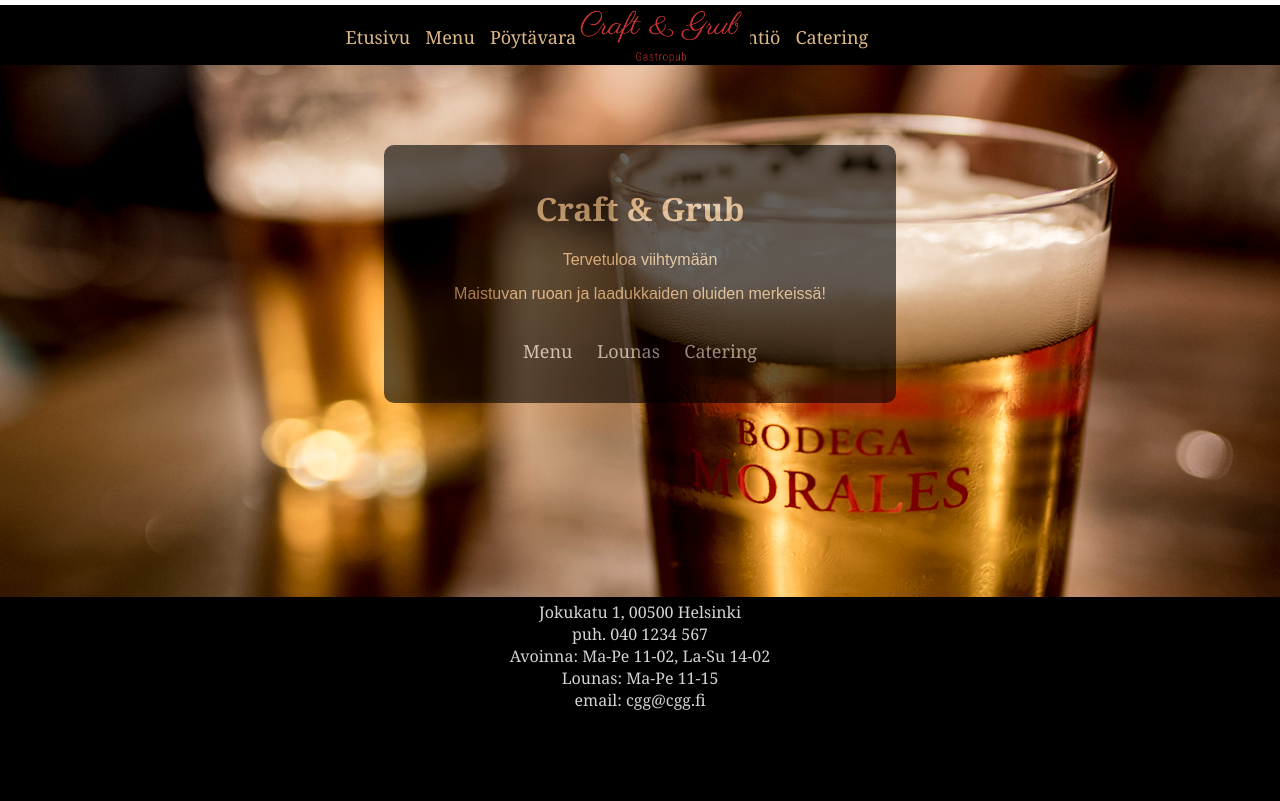
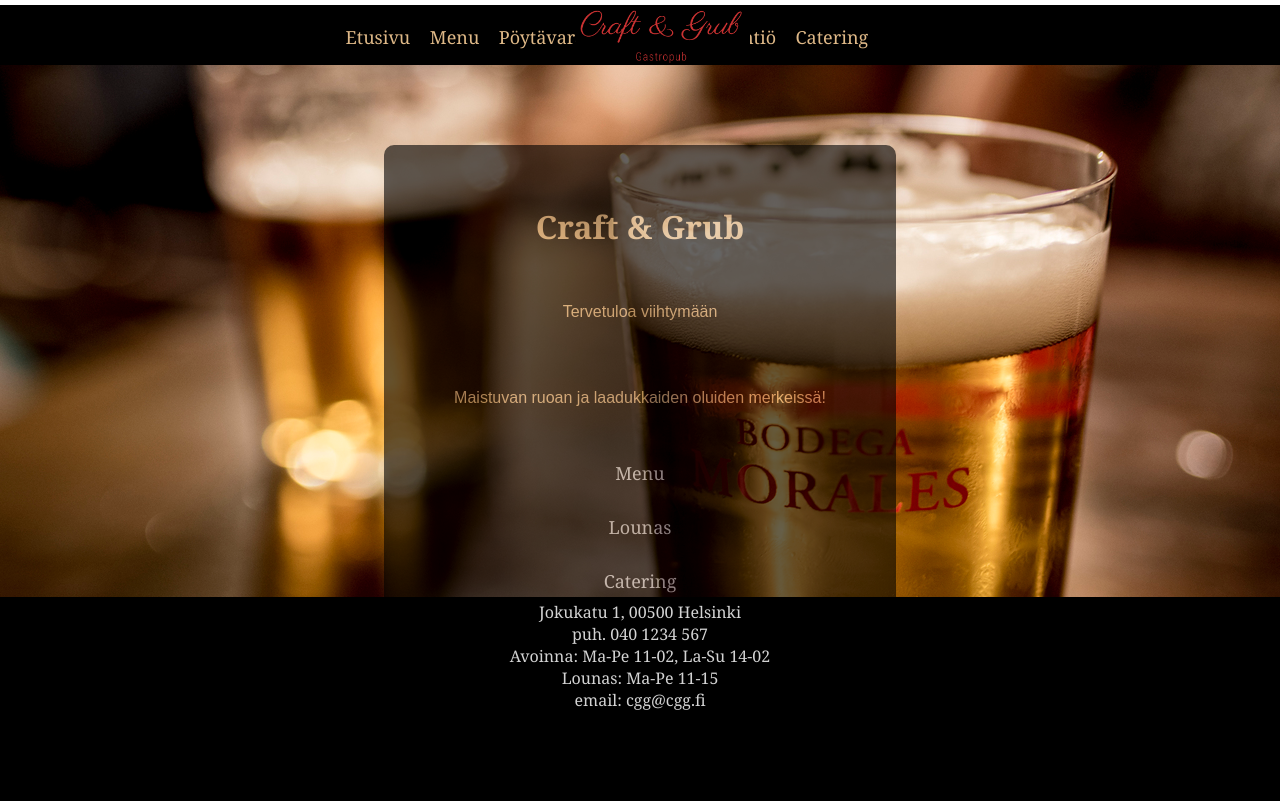
Before and after one commit to pajaz/CGG, a PHP site: page / in a window 1280 px wide. After the commit the page ends 710 px from the top, so only its background shows below. Run offline with PHP 8.4, Linux system fonts and the light colour scheme.

Commit message:
style editing

```diff
--- a/index.html
+++ b/index.html
@@ -16,8 +16,8 @@
                 <a class="left-nav" href="javascript:getContent('bookTable');">Pöytävaraus</a>
             </div>
             <div class="right-nav-container block">
+                    <a class="right-nav" href="javascript:getContent('companyPage');">Yhtiö</a>
                 <a class="right-nav" href="javascript:getContent('cateringPage');">Catering</a>
-                <a class="right-nav" href="javascript:getContent('companyPage');">Yhtiö</a>
             </div>
         </nav>
         <div id="logo">
--- a/style/styles.css
+++ b/style/styles.css
@@ -55,7 +55,8 @@ h1 {
 
 
 #logo {
-    max-height: 60px;
+    box-sizing: border-box;
+    max-height: 65px;
     position: absolute;
     top: 5px;
     left: 45%;
@@ -92,19 +93,14 @@ nav {
     text-align: center;
 }
 
-.left-nav {
-    float: left;
-}
-
-.right-nav {
-    float: right;
-}
-
 .content-box {
     position: absolute;
     background-color: black;
     color: burlywood;
     text-align: center;
+    word-wrap: break-word;
+    white-space: -moz-pre-wrap;
+    white-space: pre-wrap;
     opacity: 0.6;
     border-radius: 10px;
     padding: 20px;
@@ -130,6 +126,7 @@ footer {
     position: relative;
     width: 100%;
     text-align: center;
-    min-height: 200px;
+    max-height: 25%;
+    z-index: 3;
    /* bottom:0;*/
 }
```
